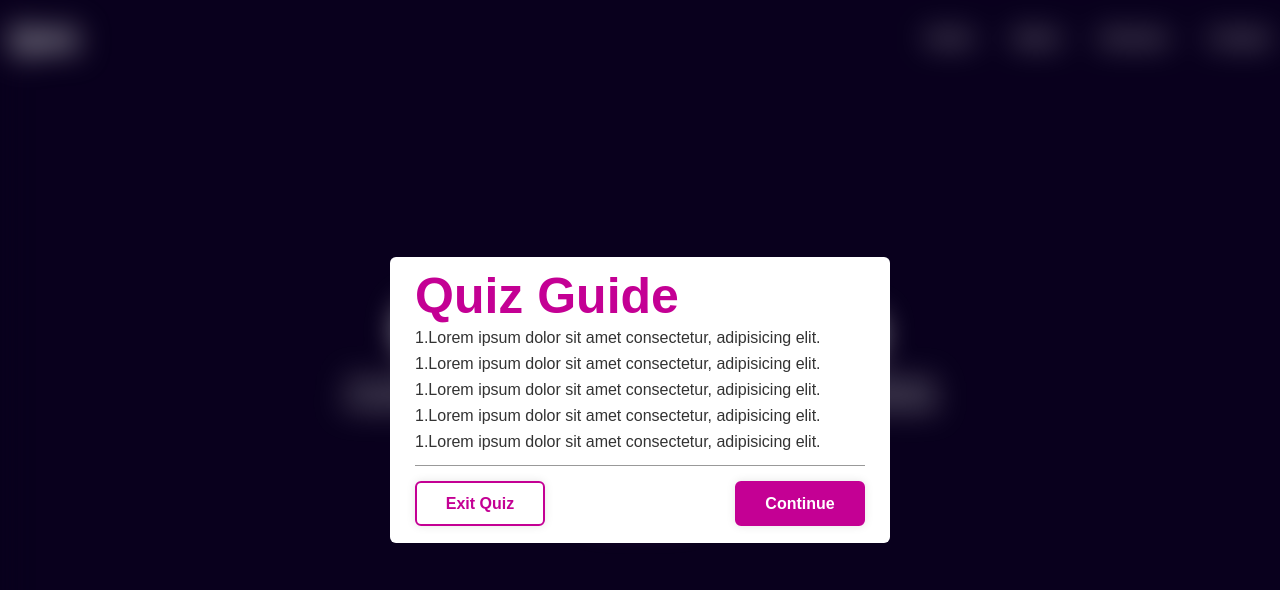
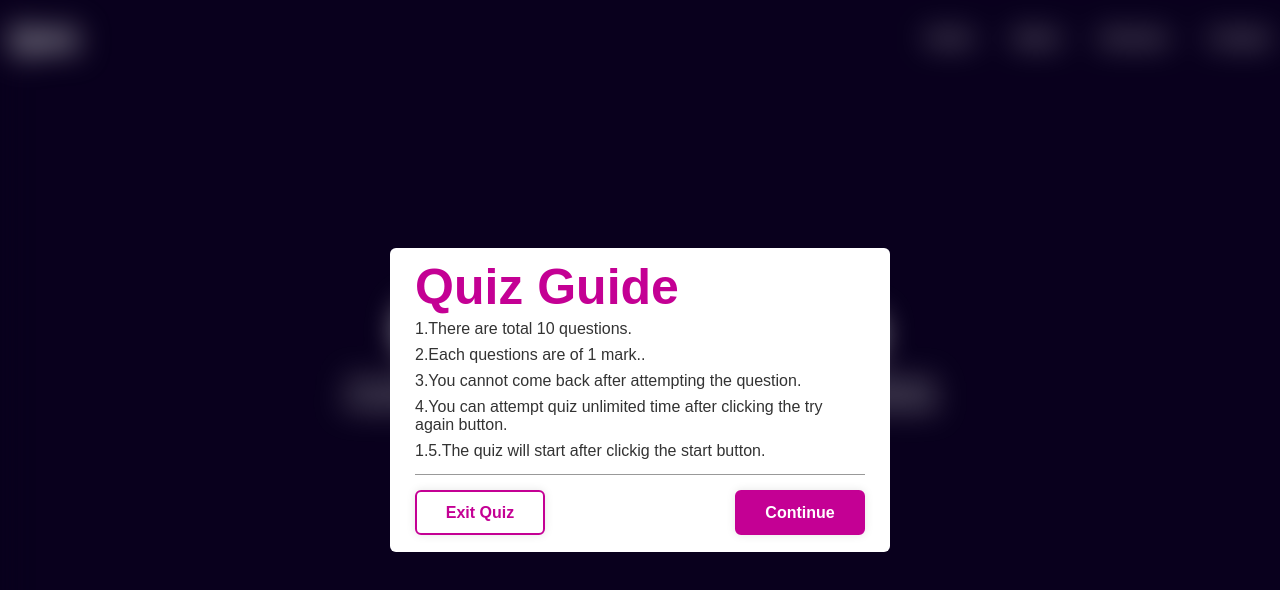
Before and after one commit to DevDivyansh12115031/MCQ-Quiz-Website, a plain HTML site: page index.html in a window 1280 px wide. Both pictures are taken after a click on the button "Start Quiz". Shown: the top 590 px of the page. Drawn offline with Linux system fonts and the light colour scheme.

Commit message:
Update index.html

```diff
--- a/index.html
+++ b/index.html
@@ -74,11 +74,11 @@
     </main>
     <div class="popup-info">
         <h2>Quiz Guide</h2>
-        <span class="info">1.Lorem ipsum dolor sit amet consectetur, adipisicing elit.</span>
-        <span class="info">1.Lorem ipsum dolor sit amet consectetur, adipisicing elit.</span>
-        <span class="info">1.Lorem ipsum dolor sit amet consectetur, adipisicing elit.</span>
-        <span class="info">1.Lorem ipsum dolor sit amet consectetur, adipisicing elit.</span>
-        <span class="info">1.Lorem ipsum dolor sit amet consectetur, adipisicing elit.</span>
+        <span class="info">1.There are total 10 questions.</span>
+        <span class="info">2.Each questions are of 1 mark..</span>
+        <span class="info">3.You cannot come back after attempting the question.</span>
+        <span class="info">4.You can attempt quiz unlimited time after clicking the try again button.</span>
+        <span class="info">1.5.The quiz will start after clickig the start button.</span>
         <div class="btn-group">
             <button class="info-btn exit-btn">Exit Quiz</button>
             <a href="#" class="info-btn continue-btn">Continue</a>
```
